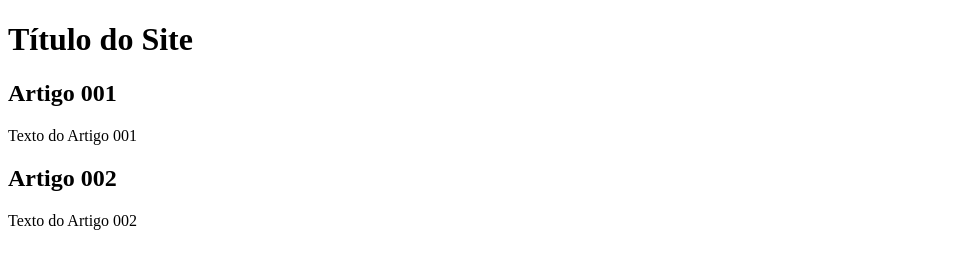
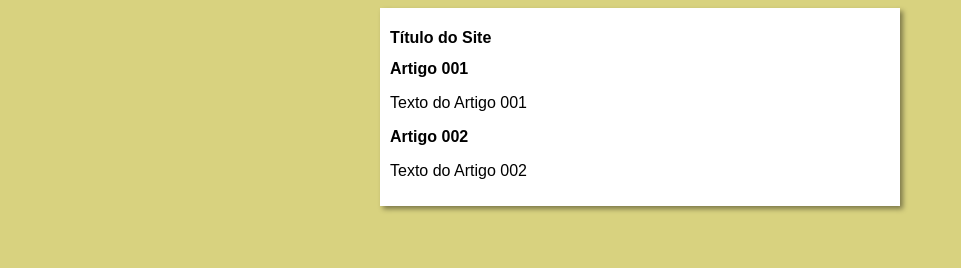
Before and after one commit to VivianeAntonio/projeto-site, a plain HTML site: page index.html in a window 1280 px wide. Shown: the whole page, without its empty margins (0-961 px from the left). Drawn offline with Linux system fonts and the light colour scheme.

Commit message:
iniciei o design

```diff
--- /dev/null
+++ b/estilos/style.css
@@ -0,0 +1,17 @@
+* {
+    font-family: Arial, Helvetica, sans-serif;
+    font-size: 16px;
+
+}
+
+body {
+    background-color: rgb(216, 210, 127);
+}
+
+main {
+    background-color: white;
+    width: 500px;
+    margin: auto;
+    padding: 10px;
+    box-shadow: 3px 3px 5px rgba(0, 0, 0, 0.425);
+}
--- a/index.html
+++ b/index.html
@@ -5,6 +5,7 @@
     <meta http-equiv="X-UA-Compatible" content="IE=edge">
     <meta name="viewport" content="width=device-width, initial-scale=1.0">
     <title>Título do Site</title>
+    <link rel="stylesheet" href="estilos/style.css">
 </head>
 <body>
     <main>
```
